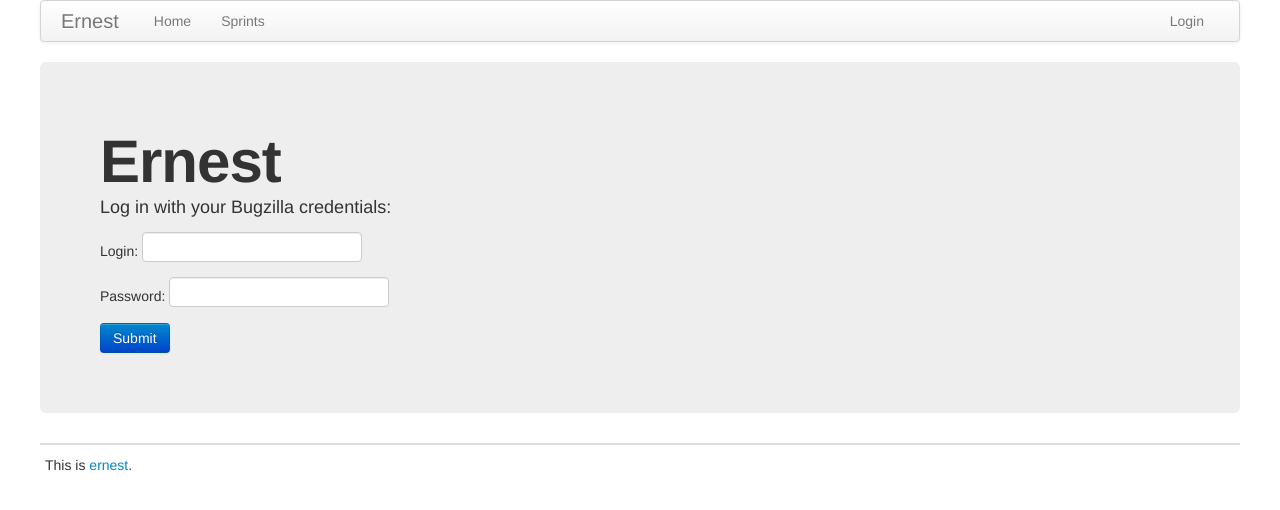
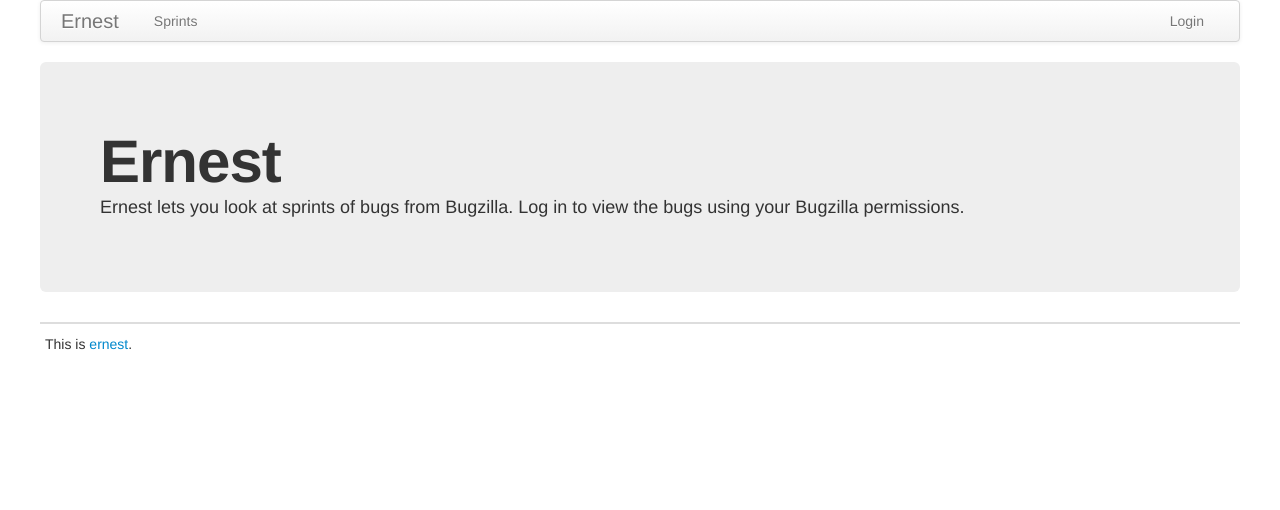
Before and after one commit to willkg/ernest, a Flask app: page /api/login in a window 1280 px wide. Shown: the top 510 px of the page. Run offline with Flask 2, Linux system fonts and the light colour scheme; parts of the project's set-up code (start-up, migrations or seed data) failed here and were passed over.

Commit message:
Clean up home page, login and generalize
* generalize to multiple products
* moves login form into header
* cleans up duplicate things in header

```diff
--- a/ernest/main.py
+++ b/ernest/main.py
@@ -87,18 +87,21 @@ class SprintListView(MethodView):
         return render_template(
             'sprint_list.html',
             # FIXME - hard-coded
-            sprints=['2013.19', '2013.20']
+            sprints=[
+                ('support.mozilla.org', '2013.19'),
+                ('support.mozilla.org', '2013.20'),
+            ]
         )
 
 
 class SprintView(MethodView):
-    def get(self, sprint=None):
+    def get(self, product, sprint):
         token = request.cookies.get('token')
         changed_after = request.args.get('since')
 
         components = [
             # FIXME - hardcoded
-            {'product': 'support.mozilla.org', 'component': '__ANY__'}
+            {'product': product, 'component': '__ANY__'}
         ]
 
         bug_data = fetch_bugs(
@@ -182,7 +185,7 @@ class LogoutView(MethodView):
         response = make_response('logout')
         response.set_cookie('token', '', expires=0)
         response.set_cookie('username', '', expires=0)
-        # delete from memcache too
+        # delete from cache too
         token_cache_key = 'token:%s' % cookie_token
         app.cache.delete(token_cache_key)
         return response
@@ -357,7 +360,8 @@ def index():
     return render_template('index.html')
 
 
-app.add_url_rule('/api/sprint/<sprint>', view_func=SprintView.as_view('sprint'))
+app.add_url_rule('/api/sprint/<product>/<sprint>',
+                 view_func=SprintView.as_view('sprint'))
 app.add_url_rule('/api/sprint/', view_func=SprintListView.as_view('sprint-list'))
 app.add_url_rule('/api/logout', view_func=LogoutView.as_view('logout'))
 app.add_url_rule('/api/login', view_func=LoginView.as_view('login'))
--- a/ernest/static/css/ernest.css
+++ b/ernest/static/css/ernest.css
@@ -1,4 +1,8 @@
 /* TODO: Put ernest css stuff here. */
+
+#login-field, #password-field {
+    width: 10em;
+}
 
 #footer {
     border-top: 2px solid #dddddd;
--- a/ernest/static/js/ernest.js
+++ b/ernest/static/js/ernest.js
@@ -1,5 +1,7 @@
 (function() {
     function init() {
+        $('.login-form').hide();
+
         $('#login-submit').on('click', function() {
             var jqxhr;
 
@@ -21,6 +23,11 @@
             });
         });
 
+        $('#login-link').on('click', function() {
+            $('#login-link').hide();
+            $('.login-form').show();
+        });
+
         $('#logout-link').on('click', function() {
             var jqxhr;
 
--- a/ernest/templates/base.html
+++ b/ernest/templates/base.html
@@ -12,9 +12,8 @@
 <div class="container">
   <div class="navbar">
     <div class="navbar-inner">
-      <a class="brand" href="#">Ernest</a>
+      <a class="brand" href="{{ url_for('index') }}">Ernest</a>
       <ul class="nav">
-        <li class="pull-left"><a href="{{ url_for('index') }}">Home</a></li>
         <li class="pull-left"><a href="{{ url_for('sprint-list') }}">Sprints</a></li>
       </ul>
       <ul class="nav pull-right">
@@ -22,7 +21,14 @@
           <li><p class="navbar-text">{{ request.cookies.username }}</p></li>
           <li><a id="logout-link" href="#">Logout</a></li>
         {% else %}
-          <li><a id="login-link" href="{{ url_for('index') }}">Login</a></li>
+          <li>
+            <input class="login-form" type="text" id="login-field"
+                   placeholder="Bugzilla login" name="login"/>
+            <input class="login-form" type="password" id="password-field"
+                   placeholder="Bugzilla password" name="password"/>
+            <button id="login-submit" class="btn btn-primary login-form">Submit</button>
+            <a id="login-link" href="#">Login</a>
+          </li>
         {% endif %}
       </ul>
     </div>
--- a/ernest/templates/index.html
+++ b/ernest/templates/index.html
@@ -3,23 +3,15 @@
 <div id="home-screen">
   <div class="hero-unit">
     <h1>Ernest</h1>
-    {% if not request.cookies.get('token') %}
+    <p>
+      Ernest lets you look at sprints of bugs from Bugzilla. Log in to view
+      the bugs using your Bugzilla permissions.
+    </p>
+    {% if request.cookies.get('token') %}
       <p>
-        Log in with your Bugzilla credentials:
-      </p>
-      <label>
-        Login: <input type="text" id="login-field" name="login"/>
-      </label>
-      <label>
-        Password: <input type="password" id="password-field" name="password"/>
-      </label>
-      <button id="login-submit" class="btn btn-primary">Submit</button>
-    {% else %}
-      <p>
-        You are already logged in.
+        Welcome back!
       </p>
     {% endif %}
   </div>
 </div>
-
 {% endblock content %}
--- a/ernest/templates/sprint_list.html
+++ b/ernest/templates/sprint_list.html
@@ -3,8 +3,8 @@
 <div id="content">
   <h1>Sprint list</h1>
   <ul>
-    {% for sprint in sprints %}
-      <li><a href="{{ url_for('sprint', sprint=sprint) }}">{{ sprint }}</a></li>
+    {% for product, sprint in sprints %}
+      <li><a href="{{ url_for('sprint', product=product, sprint=sprint) }}">{{ sprint }}</a></li>
     {% endfor %}
   </ul>
 </div>
```
